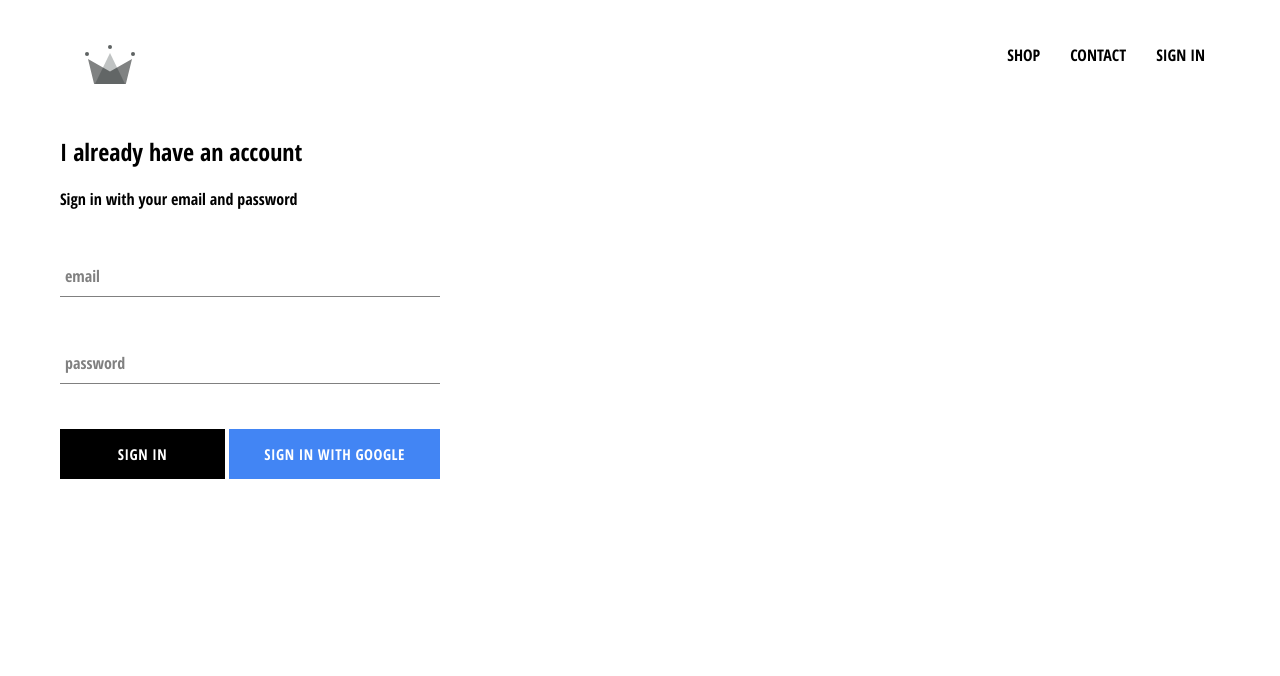
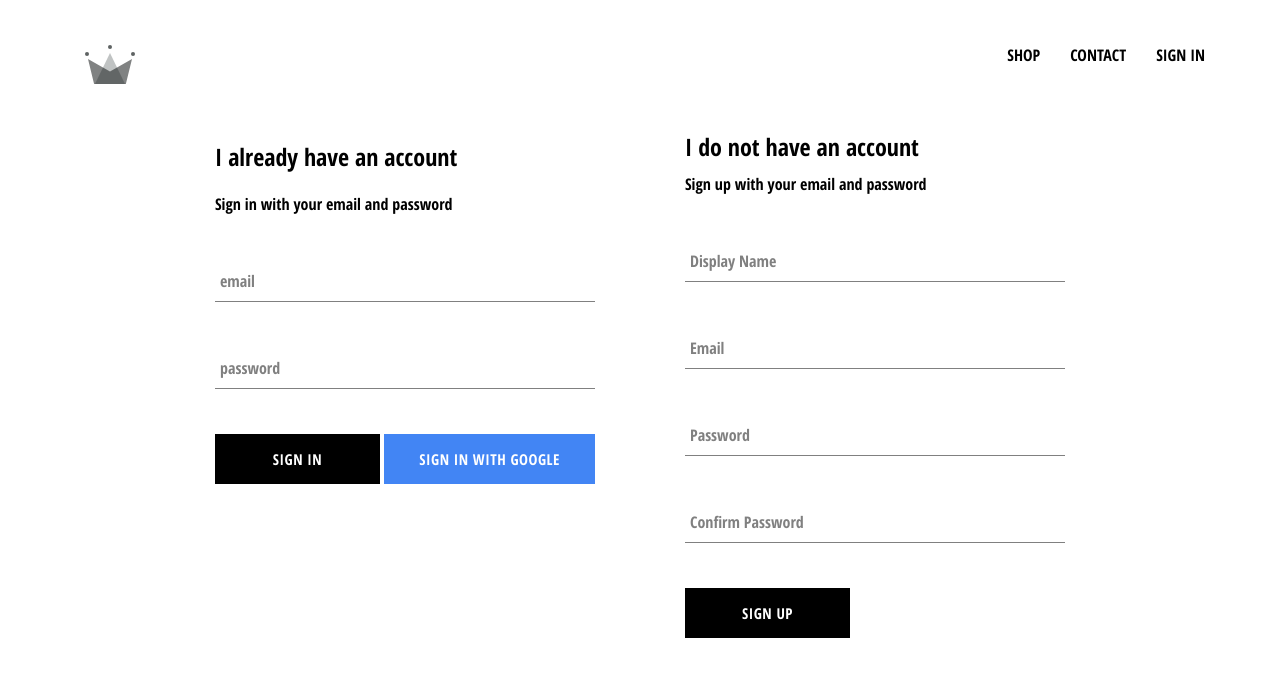
Before and after one commit to chirag00757/crwn-clothing, a React (Create React App) app: page /signIn in a window 1280 px wide. Shown: the top 676 px of the page. Built offline with nearby package versions, Linux system fonts and the light colour scheme; no server answers.

Commit message:
implemented firebase utils , include ability to stroe authenticated user

```diff
--- a/src/App.js
+++ b/src/App.js
@@ -5,7 +5,7 @@
 import ShopPage from './pages/shop/shop.component';
 import Header from './components/header/header.component';
 import SignInAndSignUpPage from "./pages/sign-in-sign-up/sign-in-sign-up.component";
-import { auth } from './firebase/firebase.utils';
+import { auth,createUserProfileDocument } from './firebase/firebase.utils';
 
 
 class App extends Component{
@@ -17,9 +17,23 @@
   }
   unsubscribeFromAuth = null;
   componentDidMount(){
-    this.unsubscribeFromAuth = auth.onAuthStateChanged(user => {
-                                    this.setState({currentUser : user});
-                                    console.log(user);
+    this.unsubscribeFromAuth = auth.onAuthStateChanged(async userAuth => {
+                                    if(userAuth)
+                                    {
+                                      const userRef = await createUserProfileDocument(userAuth);
+
+                                      userRef.onSnapshot(snapshot => {
+                                        this.setState({
+                                          currentUser: {
+                                            id:snapshot.id,
+                                            ...snapshot.data()
+                                          }
+                                        },() => console.log(this.state))
+                                      });
+
+                                    }
+                                    this.setState({currentUser: userAuth});
+
                                   });
   }
 
--- /dev/null
+++ b/src/components/sign-up/sign-up.components.jsx
@@ -0,0 +1,99 @@
+import React, { Component } from 'react';
+
+import FormInput from '../form-input/form-input.component';
+import CustomeButton from '../custom-button/custom-button.component';
+
+import { auth, createUserProfileDocument} from '../../firebase/firebase.utils';
+import './sign-up.styles.scss';
+
+class SignUp extends Component{
+    constructor(){
+        super();
+
+        this.state = {
+            displayName: '',
+            email:'',
+            password:'',
+            confirmPassword:''
+        }
+    }
+    handleSubmit = async event => {
+        event.preventDefault();
+        const {displayName,email,password,confirmPassword} = this.state;
+        if(password  !== confirmPassword){
+            alert("Password don't match");
+            return;
+        }
+
+        try{
+            const { user } = await auth.createUserWithEmailAndPassword(email,password);
+            await createUserProfileDocument(user,{displayName});
+            this.setState({
+                displayName: '',
+                email:'',
+                password:'',
+                confirmPassword:''
+            })
+        }
+        catch (error){
+
+            console.error(error);
+
+        }
+    };
+
+    handleChange = events => {
+        const {name,value} = events.target;
+
+        this.setState({[name]:value});
+    }
+    render(){
+        const {displayName,email,password,confirmPassword} = this.state;
+        return(
+        <div className='sign-up'>
+            <h2 className="title">I do not have an account</h2>
+            <span>Sign up with your email and password</span>
+            <form className="sign-up-form" onSubmit={this.handleSubmit}>
+                <FormInput
+                    type='text'
+                    name="displayName"
+                    value={displayName}
+                    onChange={this.handleChange}
+                    label="Display Name"
+                    required
+
+                />
+                <FormInput
+                    type='email'
+                    name="email"
+                    value={email}
+                    onChange={this.handleChange}
+                    label="Email"
+                    required
+
+                />
+                <FormInput
+                    type='password'
+                    name="password"
+                    value={password}
+                    onChange={this.handleChange}
+                    label="Password"
+                    required
+
+                />
+                <FormInput
+                    type='password'
+                    name="confirmPassword"
+                    value={confirmPassword}
+                    onChange={this.handleChange}
+                    label="Confirm Password"
+                    required
+
+                />
+                <CustomeButton type='submit' >Sign Up</CustomeButton>
+            </form>
+        </div>)
+    }
+}
+
+export default SignUp;
--- /dev/null
+++ b/src/components/sign-up/sign-up.styles.scss
@@ -0,0 +1,10 @@
+.sign-up{
+    display: flex;
+    flex-direction: column;
+    width: 380px;
+
+    .title{
+        margin:10px 0;
+    }
+
+}
--- a/src/firebase/firebase.utils.js
+++ b/src/firebase/firebase.utils.js
@@ -13,6 +13,30 @@
     measurementId: "G-GG27N7F052"
   }
 
+  export const createUserProfileDocument = async (userAuth, additionalData) =>{
+    if(!userAuth) return;
+
+    const userRef = firestore.doc(`users/${userAuth.uid}`);
+    const snapshot = await userRef.get();
+
+    if(!snapshot.exists){
+        const { displayName, email }  = userAuth;
+        const createdAt = new Date();
+
+        try{
+            await userRef.set({
+                displayName,
+                email,
+                createdAt,
+                ...additionalData
+            })
+        }
+        catch (error){
+            console.log('Error createing user', error.message);
+        }
+    }
+    return userRef;
+  }
   firebase.initializeApp(config);
 
   export const auth = firebase.auth();
--- a/src/pages/sign-in-sign-up/sign-in-sign-up.component.jsx
+++ b/src/pages/sign-in-sign-up/sign-in-sign-up.component.jsx
@@ -1,5 +1,6 @@
 import React from 'react';
 import SignIn from '../../components/sign-in/sign-in.components';
+import SignUp from '../../components/sign-up/sign-up.components';
 import './sign-in-sign-up.styles.scss';
 
 const SignInAndSignUpPage = () => (
@@ -7,6 +8,9 @@
        <div className="signIn">
             <SignIn />
        </div>
+       <div className="signUp">
+            <SignUp />
+       </div>
     </div>
 )
 
--- a/src/pages/sign-in-sign-up/sign-in-sign-up.styles.scss
+++ b/src/pages/sign-in-sign-up/sign-in-sign-up.styles.scss
@@ -0,0 +1,7 @@
+.sign-in-sign-up{
+    width: 850px;
+    display: flex;
+    flex-direction: row;
+    justify-content: space-between;
+    margin:30px auto;;
+}
```
